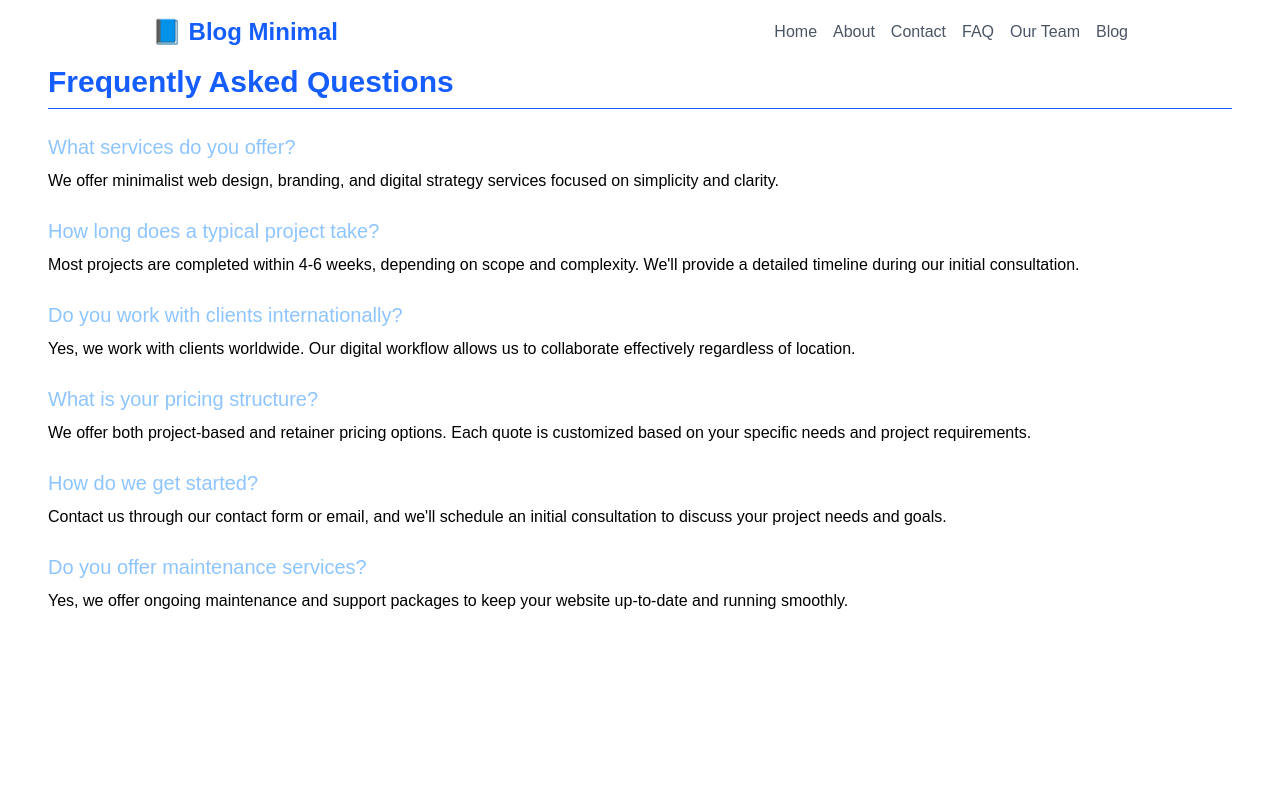
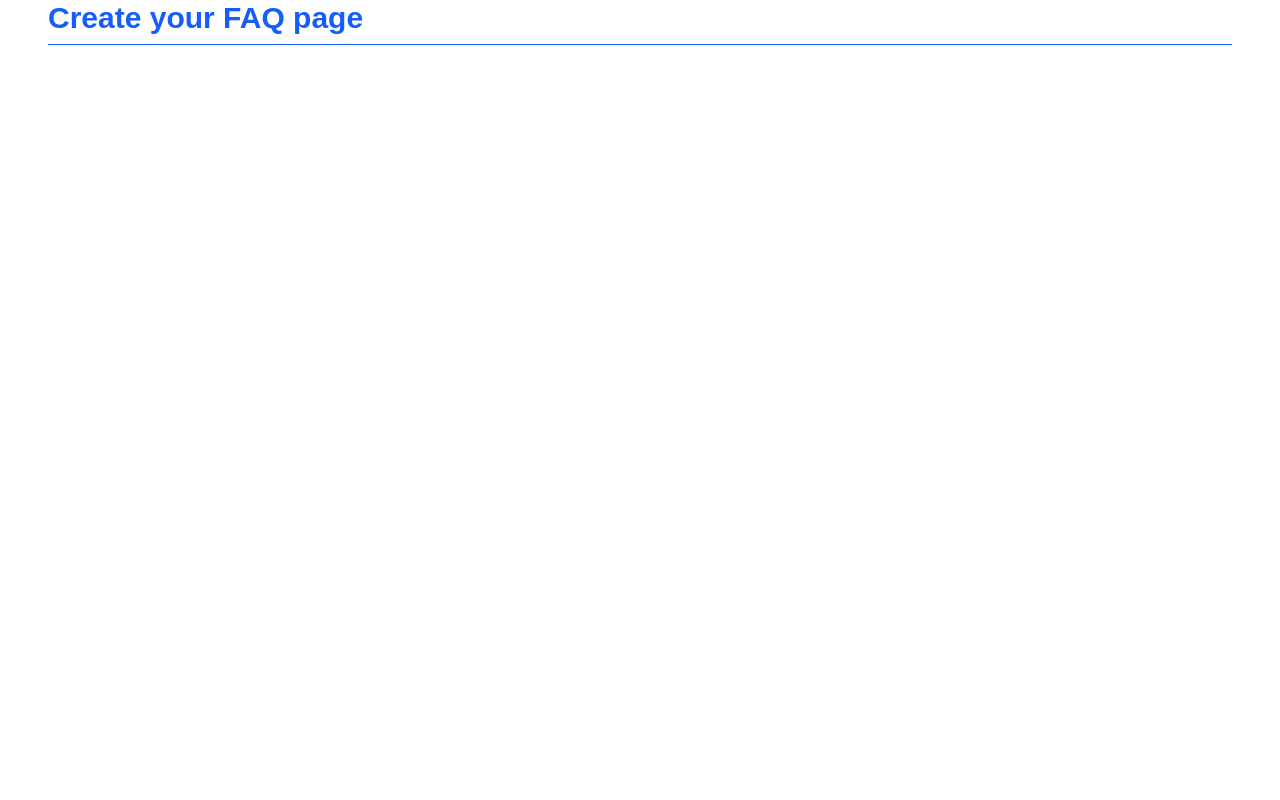
Before and after one commit to JEMORE-IT/PacchettoFormazioni, a Next.js app: page /FAQ in a window 1280 px wide. Shown: the top 800 px of the page. Built offline with nearby package versions, Linux system fonts and the light colour scheme.

Commit message:
chore: prepare placeholder pages for training exercises

```diff
--- a/app/FAQ/page.tsx
+++ b/app/FAQ/page.tsx
@@ -1,56 +1,8 @@
 export default function FAQ() {
 
     return (
-      <section className="min-h-screen px-12 pw-6 bg-white ">
-        <h1 className="text-3xl font-bold mb-6 border-b pb-2 text-blue-600">Frequently Asked Questions</h1>
-
-        <div className="space-y-6">
-            <div>
-            <h2 className="text-xl font-medium mb-2 text-blue-300">What services do you offer?</h2>
-            <p className="text-black">
-                We offer minimalist web design, branding, and digital strategy services focused on simplicity and clarity.
-            </p>
-            </div>
-
-            <div>
-            <h2 className="text-xl font-medium mb-2 text-blue-300">How long does a typical project take?</h2>
-            <p className="text-black">
-                Most projects are completed within 4-6 weeks, depending on scope and complexity. We'll provide a detailed
-                timeline during our initial consultation.
-            </p>
-            </div>
-
-            <div>
-            <h2 className="text-xl font-medium mb-2 text-blue-300">Do you work with clients internationally?</h2>
-            <p className="text-black">
-                Yes, we work with clients worldwide. Our digital workflow allows us to collaborate effectively regardless of
-                location.
-            </p>
-            </div>
-
-            <div>
-            <h2 className="text-xl font-medium mb-2 text-blue-300">What is your pricing structure?</h2>
-            <p className="text-black">
-                We offer both project-based and retainer pricing options. Each quote is customized based on your specific
-                needs and project requirements.
-            </p>
-            </div>
-
-            <div>
-            <h2 className="text-xl font-medium mb-2 text-blue-300">How do we get started?</h2>
-            <p className="text-black">
-                Contact us through our contact form or email, and we'll schedule an initial consultation to discuss your
-                project needs and goals.
-            </p>
-            </div>
-
-            <div>
-            <h2 className="text-xl font-medium mb-2 text-blue-300">Do you offer maintenance services?</h2>
-            <p className="text-black">
-                Yes, we offer ongoing maintenance and support packages to keep your website up-to-date and running smoothly.
-            </p>
-            </div>
-        </div>
-    </section>
+        <section className="min-h-screen px-12 pw-6 bg-white ">
+            <h1 className="text-3xl font-bold mb-6 border-b pb-2 text-blue-600">Create your FAQ page</h1>
+        </section>
     );
 };
--- a/app/contact/page.tsx
+++ b/app/contact/page.tsx
@@ -1,77 +1,9 @@
 export default function About() {
 
-    return (
-      <div className="min-h-screen  px-12 pw-6 mx-auto bg-white mb-10">
-      <h1 className="text-3xl font-bold mb-6 border-b pb-2 text-blue-600">Contact Us</h1>
-
-      <div className="grid grid-cols-1 md:grid-cols-2 gap-8 mb-10">
-        <div className="space-y-6">
-          <div>
-            <h2 className="text-xl font-medium mb-3 text-blue-300">Our Office</h2>
-            <div className="space-y-2 text-gray-600">
-              <p>123 Minimalist Street</p>
-              <p>Simple City, 10001</p>
-              <p>Italy</p>
-            </div>
-          </div>
-
-          <div>
-            <h2 className="text-xl font-medium mb-3 text-blue-300">Contact Information</h2>
-            <div className="space-y-2 text-gray-600">
-              <p>Email: contact@example.com</p>
-              <p>Phone: +39 02 1234 5678</p>
-              <p>Fax: +39 02 1234 5679</p>
-            </div>
-          </div>
-
-          <div>
-            <h2 className="text-xl font-medium mb-3 text-blue-300">Opening Hours</h2>
-            <div className="space-y-2 text-gray-600">
-              <p>Monday - Friday: 9:00 - 18:00</p>
-              <p>Saturday: 10:00 - 14:00</p>
-              <p>Sunday: Closed</p>
-            </div>
-          </div>
-        </div>
-
-        <div>
-          <h2 className="text-xl font-medium mb-3 text-blue-300">Department Contacts</h2>
-          <div className="space-y-4 text-gray-600">
-            <div>
-              <h3 className="font-medium">Customer Support</h3>
-              <p>support@example.com</p>
-              <p>+39 02 1234 5680</p>
-            </div>
-
-            <div>
-              <h3 className="font-medium">Sales Department</h3>
-              <p>sales@example.com</p>
-              <p>+39 02 1234 5681</p>
-            </div>
-
-            <div>
-              <h3 className="font-medium">Press Inquiries</h3>
-              <p>press@example.com</p>
-              <p>+39 02 1234 5682</p>
-            </div>
-          </div>
-        </div>
-      </div>
-
-      <div className="mt-8">
-        <h2 className="text-xl font-medium  text-blue-300">Find Us</h2>
-        <div className=" rounded-lg overflow-hidden shadow-lg mt-4 h-96 w-96">
-            <iframe
-              src="https://www.google.com/maps/embed?pb=!1m18!1m12!1m3!1d2838.4876067729174!2d10.922029375691816!3d44.64838848750062!2m3!1f0!2f0!3f0!3m2!1i1024!2i768!4f13.1!3m3!1m2!1s0x477fef13dd158f3d%3A0x51258ed00ccc5826!2sVia%20Ganaceto%2C%2044%2C%2041121%20Modena%20MO!5e0!3m2!1sit!2sit!4v1743785002031!5m2!1sit!2sit"
-              width="100%"
-              height="100%"
-              allowFullScreen
-              loading="lazy"
-              referrerPolicy="no-referrer-when-downgrade"
-            ></iframe>
-          </div>
-      </div>
+  return (
+    <div className="min-h-screen  px-12 pw-6 mx-auto bg-white mb-10">
+      <h1 className="text-3xl font-bold mb-6 border-b pb-2 text-blue-600">Create your Contact page</h1>
     </div>
 
-    );
-  }
+  );
+}
--- a/app/layout.tsx
+++ b/app/layout.tsx
@@ -2,13 +2,14 @@ import Footer from "./components/footer";
 import Header from "./components/header";
 import "./globals.css";
 
-export default function RootLayout({children}: Readonly<{children: React.ReactNode;}>) {
+export default function RootLayout({ children }: Readonly<{ children: React.ReactNode; }>) {
   return (
     <html lang="en">
       <body>
-        <Header/>
+        {/* insert Hero Section */}
         {children}
-        <Footer/>
+        {/* insert Footer Section */}
+
       </body>
     </html>
   );
--- a/app/page.tsx
+++ b/app/page.tsx
@@ -1,4 +1,4 @@
-// pages/index.js
+// app/page.tsx
 
 import Hero from "./components/hero";
 import SubHero from "./components/subHero";
@@ -8,23 +8,13 @@ export default function Home() {
   return (
     <div className="min-h-screen bg-white flex flex-col justify-between">
       {/* Hero Section */}
-      <Hero
-        title="Benvenuto nel mio sito!"
-        subtitle="Scopri i nostri fantastici prodotti e servizi."
-      />
+
 
       {/* SubHero Section */}
-      <SubHero
-        title="Perché sceglierci?"
-        content="Offriamo soluzioni innovative e personalizzate per soddisfare le tue esigenze. La nostra missione è garantire qualità e affidabilità."
-      />
+
 
       {/* SubHero Section */}
-      <SubHero
-        title="Di cosa ci occupiamo"
-        content="OCi occupiamo di sviluppare soluzioni digitali moderne, scalabili e su misura, combinando tecnologia avanzata con un design intuitivo.
-Il nostro obiettivo è aiutare privati, startup e aziende a trasformare idee in prodotti digitali concreti, funzionali e accattivanti."
-      />
+
 
     </div>
   );
```
